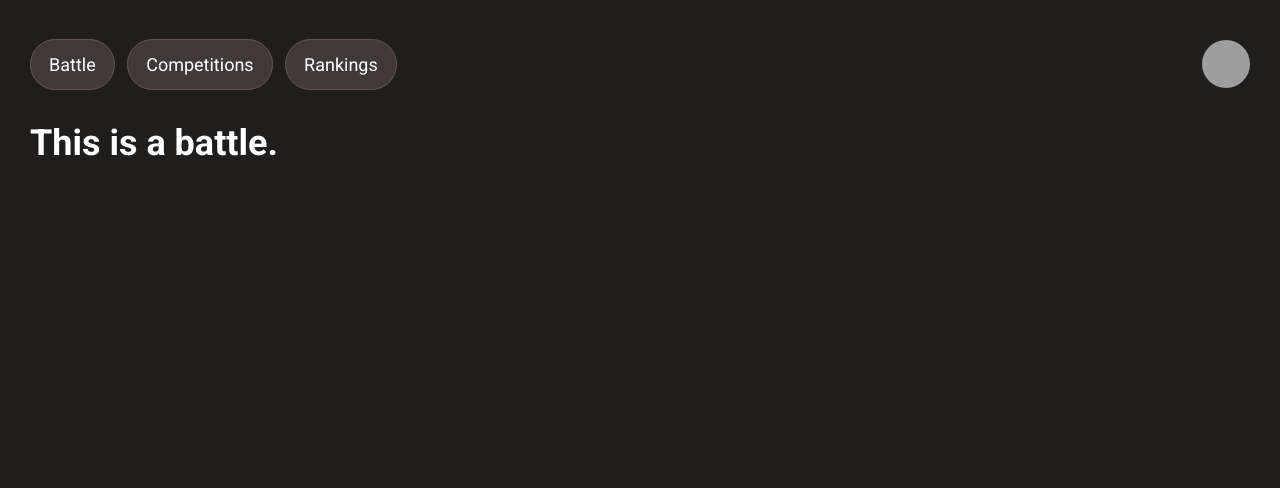
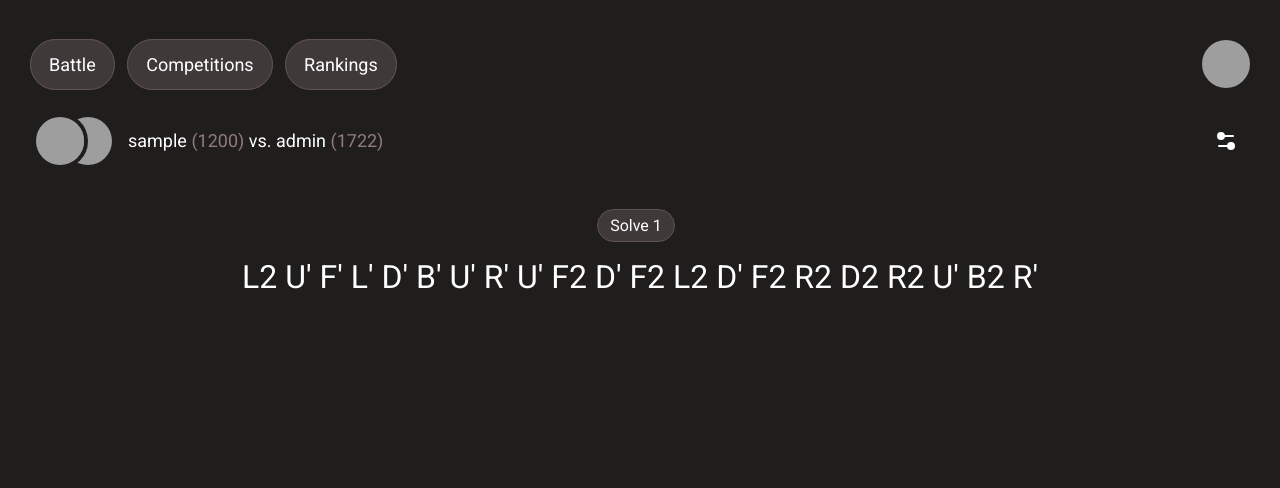
Before and after one commit to william-herring/cubeclash, a Django app: page /battle/b/1/ in a window 1280 px wide. Shown: the top 488 px of the page. Run offline with Django 5.2, Linux system fonts and the light colour scheme; the visitor is signed in with stand-in values (Sample User, id 1); parts of the project's set-up code (start-up, migrations or seed data) failed here and were passed over; some libraries are stand-ins or nearby versions; grey boxes are pictures that could not be loaded.

Commit message:
scramble display and battle info panel

```diff
--- /dev/null
+++ b/game/static/game/styles/battle.css
@@ -0,0 +1,79 @@
+.battle-scramble-box {
+    display: flex;
+    flex-direction: column;
+    width: 100%;
+    justify-content: center;
+    align-items: center;
+    margin-top: 40px;
+}
+
+.battle-scramble {
+    padding: 16px;
+    text-align: center;
+    font-size: 32px;
+    width: 75%;
+}
+
+.battle-breadcrumb {
+    font-size: 16px;
+    padding: 6px 12px;
+    text-align: center;
+    background-color: #403939;
+    border: 1px solid #605252;
+    color: #ffffff;
+    border-radius: 45px;
+    margin-right: 8px;
+}
+
+.battle-info-panel {
+    display: flex;
+    align-items: center;
+    margin-top: 0.83em;
+}
+
+.battle-icon-button {
+    all: unset;
+    margin-left: auto;
+    border-radius: 50%;
+    padding: 12px;
+}
+
+.battle-icon-button:hover {
+    background-color: rgba(255, 255, 255, 0.15);
+}
+
+.battle-competitor-avatars-container {
+    margin-left: 30px;
+    margin-right: 40px;
+    display: inline-flex;
+    flex-direction: row;
+}
+
+.battle-competitor-username:hover {
+    text-decoration: underline;
+}
+
+.battle-competitor-elo {
+    color: #917c7c;
+}
+
+.battle-competitor-avatar {
+    border-radius: 50%;
+    position: relative;
+    border: 4px solid #201d1d;
+    width: 48px;
+    height: 48px;
+    overflow: hidden;
+}
+
+.battle-competitor-avatar:last-child {
+  margin-left: -84px;
+}
+
+.battle-competitor-avatar img {
+    display: block;
+    width: 100%;
+    height: 100%;
+    object-fit: cover;
+    object-position: center;
+}
--- a/game/templates/battle.html
+++ b/game/templates/battle.html
@@ -1,11 +1,34 @@
 {% extends 'app_skeleton.html' %}
 {% load static %}
+{% load mathfilters %}
 
 {% block title %}Battle{% endblock %}
 
 {% block head %}
     <link rel="stylesheet" href="{% static 'styles/app.css' %}">
+    <link rel="stylesheet" href="{% static 'game/styles/battle.css' %}">
 {% endblock %}
 {% block app_content %}
-    <h1>This is a battle.</h1>
+    <div class="battle-info-panel">
+        <div class="battle-competitor-avatars-container">
+            <span class="battle-competitor-avatar">
+                <img src="{{ user.avatar }}" alt="{{ user.username }}'s avatar">
+            </span>
+            <span class="battle-competitor-avatar">
+                <img src="{{ user.avatar }}" alt="{{ user.username }}'s avatar">
+            </span>
+        </div>
+        <span>
+            <a class="battle-competitor-username" href="/users/{{ user.get_username }}" target="_blank">{{ user.username }}</a> <span class="battle-competitor-elo">({{ user.elo|floatformat:"0" }})</span>
+            vs.
+            <a class="battle-competitor-username" href="/users/{{ PLACEHOLDER }}" target="_blank">admin</a> <span class="battle-competitor-elo">(1722)</span>
+        </span>
+        <button class="battle-icon-button">
+            <svg xmlns="http://www.w3.org/2000/svg" width="24" height="24" viewBox="0 0 24 24" fill="#ffffff" stroke="currentColor" stroke-width="2" stroke-linecap="round" stroke-linejoin="round" class="lucide lucide-settings2-icon lucide-settings-2"><path d="M14 17H5"></path><path d="M19 7h-9"></path><circle cx="17" cy="17" r="3"></circle><circle cx="7" cy="7" r="3"></circle></svg>
+        </button>
+    </div>
+    <div class="battle-scramble-box">
+        <span class="battle-breadcrumb">Solve 1</span>
+        <span class="battle-scramble">L2 U' F' L' D' B' U' R' U' F2 D' F2 L2 D' F2 R2 D2 R2 U' B2 R'</span>
+    </div>
 {%  endblock %}
```
